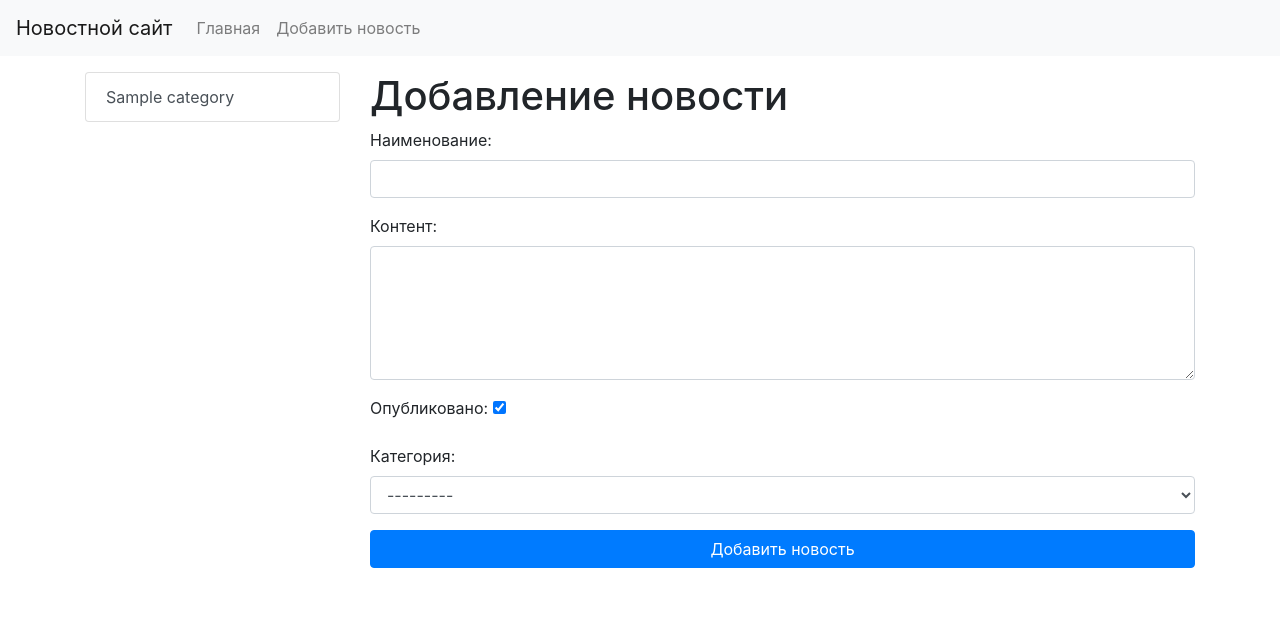
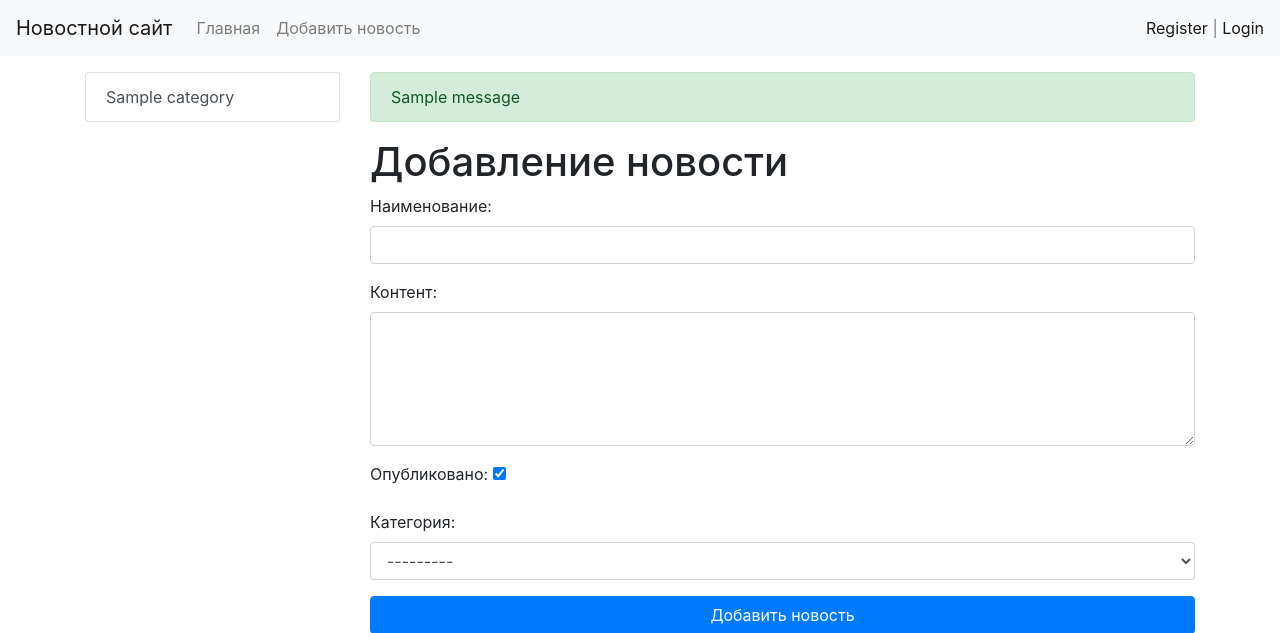
Before and after one commit to Timon55/django, a Django app: page /add_news/ in a window 1280 px wide. Shown: the top 633 px of the page. Run offline with Django 3.2, Linux system fonts and the light colour scheme; a user stored in the database is signed in; tables that the repository leaves empty hold one stand-in row (values such as "Sample post"); one stand-in notice (Sample message) is shown; some libraries are stand-ins or nearby versions.

Commit message:
Шаг 46. Добавил форму для регистрации пользователей UserRegisterForm (forms), кнопки в nav_bar.html, контроллер функция во views + 2 шаблона для рендера register.html и login.html

```diff
--- a/Django_4/mysite/news/forms.py
+++ b/Django_4/mysite/news/forms.py
@@ -1,7 +1,21 @@
 from django import forms
+from django.contrib.auth.forms import UserCreationForm
+from django.contrib.auth.models import User
+
 from .models import News
 import re
 from django.forms import ValidationError
+
+class UserRegisterForm(UserCreationForm):
+    username = forms.CharField(label='Имя пользователя', help_text='Максимум 150 символов', widget=forms.TextInput(attrs={'class': 'form-control'}))
+    password1 = forms.CharField(label='Пароль', widget=forms.PasswordInput(attrs={'class': 'form-control'}))
+    password2 = forms.CharField(label='Подтверждение пароля', widget=forms.PasswordInput(attrs={'class': 'form-control'}))
+    email = forms.EmailField(label='E-mail', widget=forms.EmailInput(attrs={'class': 'form-control'}))
+
+    class Meta:
+        model = User
+        fields = ('username', 'email', 'password1', 'password2')
+
 # связанная с моделью форма
 class NewsForm(forms.ModelForm):
     class Meta:
--- a/Django_4/mysite/news/urls.py
+++ b/Django_4/mysite/news/urls.py
@@ -3,6 +3,8 @@ from django.urls import path
 from .views import *
 
 urlpatterns = [
+    path('register/', register, name='register'),
+    path('login/', login, name='login'),
     path('', NewsList.as_view(), name='home'),
     path('category/<int:category_id>/', NewsCategoryList.as_view(), name='category'),
     path('view_news/<int:news_id>/', ViewNews.as_view(), name='view_news'),
--- a/Django_4/mysite/news/views.py
+++ b/Django_4/mysite/news/views.py
@@ -1,8 +1,27 @@
+from django.contrib import messages
 from django.contrib.auth.mixins import LoginRequiredMixin
 from django.shortcuts import render, get_object_or_404, redirect
-from .forms import NewsForm
+from .forms import NewsForm, UserRegisterForm
 from .models import News, Category
 from django.views.generic import ListView, DetailView, CreateView
+
+
+def register(request):
+    if request.method == 'POST':
+        form = UserRegisterForm(request.POST)
+        if form.is_valid():
+            form.save()
+            messages.success(request, 'Вы успешно зарегистрировались')
+            return redirect('login')
+        else:
+            messages.error(request, 'Ошибка регистрации')
+    else:
+        form = UserRegisterForm()
+    return render(request, 'news/register.html', {"form": form})
+
+
+def login(request):
+    return render(request, 'news/login.html')
 
 # класс конструктор
 class NewsList(ListView):
--- a/Django_4/mysite/templates/base.html
+++ b/Django_4/mysite/templates/base.html
@@ -15,6 +15,25 @@
     <div class="row">
         <div class="col-md-3 mb-3">{% block sidebar %}SIDEBAR{% endblock %}</div>
         <div class="col-md-9">
+
+            {% if messages %}
+
+            {% for message in messages %}
+
+                {% if message.tags == 'error' %}
+                    <div class="alert alert-danger" role="alert">
+                        {{ message }}
+                    </div>
+                {% else %}
+                    <div class="alert alert-{{ message.tags }}" role="alert">
+                        {{ message }}
+                    </div>
+                {% endif %}
+
+            {% endfor %}
+
+            {% endif %}
+
             {% block content %}
             CONTENT
             {% endblock %}
--- a/Django_4/mysite/templates/inc/_nav.html
+++ b/Django_4/mysite/templates/inc/_nav.html
@@ -12,5 +12,10 @@
                 <li class="nav-item"><a class="nav-link" href="{% url 'add_news' %}">Добавить новость</a></li>
             {% endif%}
         </ul>
+
+        <span class="navbar-text">
+            <a href="{% url 'register' %}">Register</a> | <a href="{% url 'login' %}">Login</a>
+        </span>
+
     </div>
 </nav>
```
Also changed, not shown: Django_4/mysite/news/templates/news/login.html (added, +17 -0 lines), Django_4/mysite/news/templates/news/register.html (added, +22 -0 lines).
